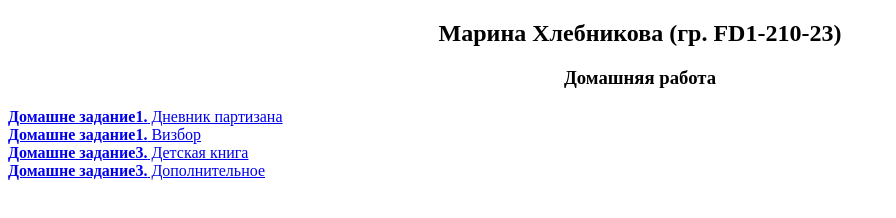
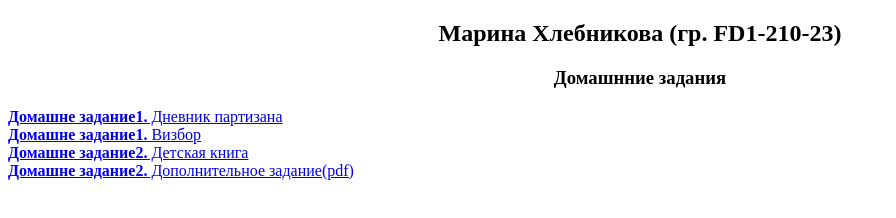
Before and after one commit to vladymira/Khlebnikava-Maryna, a plain HTML site: page index.html in a window 1280 px wide. Shown: the whole page, without its empty margins (0-896 px from the left). Drawn offline with Linux system fonts and the light colour scheme.

Commit message:
final_commit

```diff
--- a/index.html
+++ b/index.html
@@ -8,10 +8,10 @@
 </head>
 <body>
     <h2 align="center">Марина Хлебникова (гр. FD1-210-23)</h2>
-    <h3 align="center">Домашняя работа</h3>
+    <h3 align="center">Домашнние задания</h3>
     <a href="Homework1/Diary/Diary.html" target="_blank"><strong>Домашне задание1.</strong> Дневник партизана</a> <br>
     <a href="Homework1/Vizbor/vizbor.html" target="_blank"><strong>Домашне задание1.</strong> Визбор</a> <br>
-    <a href="Homework2/CHILDBOOK/childbook.html" target="_blank"><strong>Домашне задание3.</strong> Детская книга</a><br>
-    <a href="Homework2/CHILDBOOK/dop.html" target="_blank"><strong>Домашне задание3.</strong> Дополнительное</a>
+    <a href="Homework2/CHILDBOOK/childbook.html" target="_blank"><strong>Домашне задание2.</strong> Детская книга</a><br>
+    <a href="Homework2/CHILDBOOK/dop.html" target="_blank"><strong>Домашне задание2.</strong> Дополнительное задание(pdf)</a>
 </body>
 </html>
```
